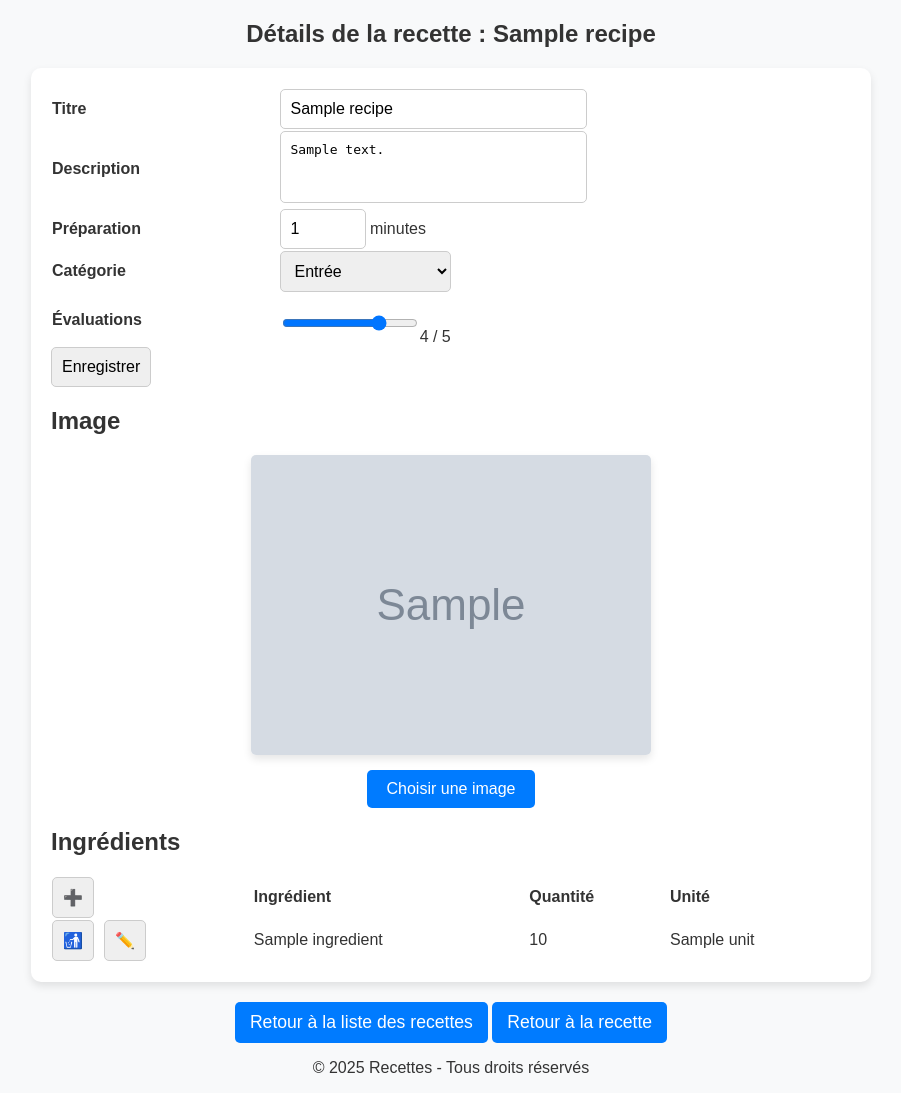
After one commit to pupuce2005/fast-good-cuisine, a Flask app: page /edit/1 in a window 1280 px wide. The commit adds this page. Shown: the whole page, without its empty margins (189-1090 px from the left). Run offline with Flask 3, Linux system fonts and the light colour scheme; tables that the repository leaves empty hold one stand-in row (values such as "Sample post"); grey boxes marked "Sample" are stand-in pictures.

Commit message:
Update recipe ingredient model, enhance image handling, and add edit ingredient functionality

```diff
--- a/app/models.py
+++ b/app/models.py
@@ -27,7 +27,7 @@ class RecipeIngredient(db.Model):
     recipe_id = db.Column(db.Integer, db.ForeignKey('recipes.id'), primary_key=True)
     ingredient_id = db.Column(db.Integer, db.ForeignKey('ingredients.id'), primary_key=True)
     unit_id = db.Column(db.Integer, db.ForeignKey('units.id'), nullable=False)
-    quantity = db.Column(db.Float)
+    quantity = db.Column(db.Integer)
     ingredient = db.relationship('Ingredient', backref='RecipeIngredient', lazy=True)
     unit = db.relationship('Unit', backref='RecipeIngredient', lazy=True)
 
--- a/app/routes.py
+++ b/app/routes.py
@@ -1,5 +1,7 @@
-from flask import Blueprint, render_template
-from app.models import Recipe, Step
+from flask import Blueprint, render_template, request, redirect
+from app.models import Recipe, Step,Unit,Ingredient, RecipeIngredient, db
+from PIL import Image
+import os
 
 main_blueprint = Blueprint('main', __name__)
 
@@ -16,3 +18,96 @@ def recipe_detail(recipe_id):
         steps = Step.query.filter_by(recipe_id=recipe_id).order_by(Step.step_order).all()
         return render_template('recipe.html', recipe=recipe, ingredients=ingredients, steps=steps)
     return render_template('index.html', recipes=Recipe.query.all())
+
+@main_blueprint.route('/edit/<int:recipe_id>')
+def recipe_edit(recipe_id):
+    recipe = Recipe.query.get(recipe_id)
+    if recipe:
+        ingredients = recipe.ingredients
+        steps = Step.query.filter_by(recipe_id=recipe_id).order_by(Step.step_order).all()
+        return render_template('edit.html', recipe=recipe, ingredients=ingredients, steps=steps)
+    return render_template('index.html', recipes=Recipe.query.all())
+
+@main_blueprint.route('/update/<int:recipe_id>', methods=['POST'])
+def recipe_update(recipe_id):
+    recipe = Recipe.query.get(recipe_id)
+
+    if recipe:
+        recipe.name = request.form['title']
+        recipe.description = request.form['description']
+        recipe.cooking_time = request.form['cooking_time']
+        recipe.category = request.form['category']
+        recipe.ratings = request.form['ratings']
+
+        db.session.commit()
+
+        ingredients = recipe.ingredients
+        steps = Step.query.filter_by(recipe_id=recipe_id).order_by(Step.step_order).all()
+
+        return redirect(f'/edit/{recipe_id}')
+
+    return redirect('/')
+
+
+@main_blueprint.route('/update-img/<int:recipe_id>', methods=['POST'])
+def recipe_update_img(recipe_id):
+    recipe = Recipe.query.get(recipe_id)
+
+    image = request.files.get("image")
+    img = Image.open(image)
+
+    size = min(img.size)
+    left = (img.size[0] - size) / 2
+    top = (img.size[1] - size) / 2
+    right = (img.size[0] + size) / 2
+    bottom = (img.size[1] + size) / 2
+
+    img = img.crop((left, top, right, bottom))
+    img = img.resize((500, 500))
+    img.save(os.path.join('app/static/image/', image.filename))
+
+    if recipe:
+        recipe.image_url = image.filename
+        db.session.commit()
+        return redirect(f'/edit/{recipe_id}')
+    return redirect('/')
+
+@main_blueprint.route('/delete-ingredient/<int:recipe_id>/<int:ingredient_id>', methods=['POST'])
+def delete_ingredient(recipe_id, ingredient_id):
+    # Cherche l'ingrédient dans la table `RecipeIngredient` avec la clé primaire composée
+    ingredient = RecipeIngredient.query.filter_by(recipe_id=recipe_id, ingredient_id=ingredient_id).first()
+    if ingredient:
+        db.session.delete(ingredient)
+        db.session.commit()
+    return redirect('/')
+
+@main_blueprint.route('/edit-ingredient/<int:recipe_id>/<int:ingredient_id>', methods=['POST', 'GET'])
+def edit_ingredient(recipe_id, ingredient_id):
+    recipeingredient = RecipeIngredient.query.filter_by(recipe_id=recipe_id, ingredient_id=ingredient_id).first()
+    ingredient = recipeingredient.ingredient
+    unit = recipeingredient.unit
+    if recipeingredient:
+        return render_template('edit-ingredient.html', recipe_id=recipe_id, ingredient_id=ingredient_id, recipeingredient=recipeingredient , ingredient=ingredient, unit=unit, allunits=Unit.query.all(), allingredients=Ingredient.query.all()) # TODO: Ne pas envoyé les ingrédients qui sont déjà dans la recette
+    return redirect('/')
+
+@main_blueprint.route('/update-ingredient/<int:recipe_id>/<int:ingredient_id>', methods=['POST'])
+def update_ingredient(recipe_id, ingredient_id):
+    recipeingredient = RecipeIngredient.query.filter_by(recipe_id=recipe_id, ingredient_id=ingredient_id).first()
+    if recipeingredient:
+        ingredient = Ingredient.query.filter_by(name=request.form['ingredient']).first()
+        print(ingredient.id)
+        recipeingredient.ingredient_id = ingredient.id
+        recipeingredient.quantity = request.form['quantity']
+        recipeingredient.unit_id = request.form['unit']
+        db.session.commit()
+    return redirect(f'/edit/{recipe_id}')
+
+@main_blueprint.route('/add-ingredient/<int:recipe_id>', methods=['POST'])
+def add_ingredient(recipe_id):
+    ingredient = Ingredient.query.filter_by(name=request.form['ingredient']).first()
+    unit = Unit.query.filter_by(name=request.form['unit']).first()
+    if ingredient and unit:
+        recipeingredient = RecipeIngredient(recipe_id=recipe_id, ingredient_id=ingredient.id, quantity=request.form['quantity'], unit_id=unit.id)
+        db.session.add(recipeingredient)
+        db.session.commit()
+    return redirect(f'/edit-ingredient/{recipe_id}/{ingredient.id}')
--- /dev/null
+++ b/app/static/js/edit.js
@@ -0,0 +1,52 @@
+const value = document.querySelector("#value");
+const ratings_input = document.querySelector("#ratings");
+value.textContent = ratings_input.value;
+ratings_input.addEventListener("input", (event) => {
+    value.textContent = event.target.value;
+});
+
+
+function previewFile() {
+    // Récupérer l'élément input et l'élément img pour l'aperçu
+    const input = document.getElementById('image');
+    const preview = document.getElementById('preview-image');
+
+    // Vérifier si un fichier a été sélectionné
+    if (input.files && input.files[0]) {
+        const reader = new FileReader();
+
+        // Lorsque le fichier est lu, mettre à jour l'image affichée
+        reader.onload = function (e) {
+            const img = new Image();
+            img.src = e.target.result;
+
+            img.onload = function () {
+                // Créer un canvas pour redimensionner l'image
+                const canvas = document.createElement('canvas');
+                const ctx = canvas.getContext('2d');
+
+                // Définir la taille du carré
+                const size = Math.min(img.width, img.height);
+                canvas.width = size;
+                canvas.height = size;
+
+                // Dessiner l'image sur le canvas en la centrant et en la redimensionnant
+                ctx.drawImage(img,
+                    (img.width - size) / 2,
+                    (img.height - size) / 2,
+                    size, size,
+                    0, 0,
+                    size, size
+                );
+
+                // Mettre à jour l'attribut src de l'image avec l'image redimensionnée
+                preview.src = canvas.toDataURL();
+            };
+        };
+
+        // Lire le fichier en tant qu'URL de données
+        reader.readAsDataURL(input.files[0]);
+        submitBtn.style.display = 'block';
+    }
+
+}
--- /dev/null
+++ b/app/static/style/edit.css
@@ -0,0 +1,133 @@
+/* 🌐 Styles généraux */
+body {
+    font-family: Arial, sans-serif;
+    margin: 0;
+    padding: 0;
+    background-color: #f8f9fa;
+    color: #333;
+    text-align: center;
+}
+
+/* 🏷️ Conteneur principal */
+main {
+    text-align: left;
+    width: 90%;
+    max-width: 800px;
+    margin: 20px auto;
+    padding: 20px;
+    background-color: #fff;
+    border-radius: 10px;
+    box-shadow: 0 4px 8px rgba(0, 0, 0, 0.1);
+}
+
+table {
+    width: 100%;
+    text-align: left;
+    border-collapse: collapse;
+}
+
+input,
+select {
+    padding: 10px;
+    font-size: 1em;
+    border: 1px solid #ccc;
+    border-radius: 5px;
+}
+
+input[type="text"] {
+    width: 50%;
+}
+
+textarea {
+    width: 50%;
+    height: 50px;
+    padding: 10px;
+    font-size: 1em;
+    border: 1px solid #ccc;
+    border-radius: 5px;
+    resize: none;
+}
+
+input[type="range"] {
+    width: 20%;
+    margin-top: 10px;
+}
+
+.recipe-img {
+    display: flex;
+    flex-direction: column;
+    align-items: center;
+    gap: 15px;
+    margin-top: 20px;
+}
+
+.recipe-img img {
+    max-width: 50%;
+    height: auto;
+    border-radius: 5px;
+    box-shadow: 0 4px 8px rgba(0, 0, 0, 0.1);
+}
+
+.recipe-img input[type="file"],
+.recipe-img input[type="submit"] {
+    display: none;
+}
+
+.recipe-img div {
+    display: flex;
+    gap: 10px;
+}
+
+/* Style du bouton personnalisé */
+.recipe-img .custom-file-upload {
+    display: inline-block;
+    padding: 10px 20px;
+    background-color: #007bff;
+    color: white;
+    border-radius: 5px;
+    cursor: pointer;
+    font-size: 16px;
+    transition: background-color 0.3s ease;
+}
+
+/* Effet au survol */
+.recipe-img .custom-file-upload:hover {
+    background-color: #0056b3;
+}
+
+.ingredient-actions {
+    display: flex;
+    justify-content: left;
+    align-items: left;
+    gap: 10px;
+}
+
+/* 🔙 Bouton de retour */
+.return-link {
+    margin-top: 20px;
+}
+
+.return-link a {
+    display: inline-block;
+    padding: 10px 15px;
+    background-color: #007BFF;
+    color: white;
+    text-decoration: none;
+    border-radius: 5px;
+    font-size: 1.1em;
+    transition: background 0.3s ease;
+}
+
+.return-link a:hover {
+    background-color: #0056b3;
+}
+
+/* 📱 Responsive */
+@media screen and (max-width: 600px) {
+
+    .ingredient-table th,
+    .ingredient-table td {
+        padding: 8px;
+        font-size: 14px;
+    }
+}
--- /dev/null
+++ b/app/templates/edit.html
@@ -0,0 +1,135 @@
+<!DOCTYPE html>
+<html lang="fr">
+
+<head>
+    <meta charset="UTF-8">
+    <meta name="viewport" content="width=device-width, initial-scale=1.0">
+    <link rel="stylesheet" href="{{ url_for('static', filename='style/edit.css') }}">
+    <link rel="icon" href="{{ url_for('static', filename='public/favicon.ico') }}">
+    <title>{{ recipe.name }}</title>
+</head>
+
+<body>
+    <h2>Détails de la recette : {{ recipe.name }}</h2>
+
+    <main>
+        <form action="/update/{{ recipe.id }}" method="post">
+            <table>
+                <tbody>
+                    <tr>
+                        <th>Titre</th>
+                        <td><input type="text" name="title" id="input-title" value="{{ recipe.name }}"></td>
+                    </tr>
+                    <tr>
+                        <th>Description</th>
+                        <td><textarea id="description" name="description">{{ recipe.description }}</textarea></td>
+                    </tr>
+                    <tr>
+                        <th>Préparation</th>
+                        <td><input type="number" name="cooking_time" value="{{ recipe.cooking_time }}" min="5" max="600"
+                                step="5"> minutes</td>
+                    </tr>
+                    <tr>
+                        <th>Catégorie</th>
+                        <td>
+                            <select name="category">
+                                <option value="Entrée" {% if recipe.category=='Entrée' %}selected{% endif %}>Entrée
+                                </option>
+                                <option value="Plat" {% if recipe.category=='Plat' %}selected{% endif %}>Plat
+                                </option>
+                                <option value="Dessert" {% if recipe.category=='Dessert' %}selected{% endif %}>
+                                    Dessert
+                                </option>
+                                <option value="Boisson" {% if recipe.category=='Boisson' %}selected{% endif %}>
+                                    Boisson
+                                </option>
+                                <option value="Viande" {% if recipe.category=='Viande' %}selected{% endif %}>Viande
+                                </option>
+                                <option value="Poisson" {% if recipe.category=='Poisson' %}selected{% endif %}>
+                                    Poisson
+                                </option>
+                                <option value="Pâtes" {% if recipe.category=='Pâtes' %}selected{% endif %}>Pâtes
+                                </option>
+                                <option value="Accompagnement" {% if recipe.category=='Accompagnement' %}selected{%
+                                    endif %}>
+                                    Accompagnement</option>
+                                <option value="Sauce" {% if recipe.category=='Sauce' %}selected{% endif %}>Sauce
+                                </option>
+                                <option value="Salade" {% if recipe.category=='Salade' %}selected{% endif %}>Salade
+                                </option>
+                                <option value="Autre" {% if recipe.category=='Autre' %}selected{% endif %}>Autre
+                                </option>
+                            </select>
+                        </td>
+                    </tr>
+                    <tr>
+                        <th>Évaluations</th>
+                        <td>
+                            <input type="range" id="ratings" name="ratings" value="{{ recipe.ratings }}" min="0" max="5"
+                                step="1"><output id="value"></output> / 5
+                        </td>
+                    </tr>
+                </tbody>
+            </table>
+            <input type="submit" value="Enregistrer">
+        </form>
+
+        <h2>Image</h2>
+        <form action="/update-img/{{ recipe.id }}" method="post" enctype="multipart/form-data" class="recipe-img">
+            <img id="preview-image" src="{{ url_for('static', filename='image/') }}{{ recipe.image_url }}"
+                alt="Recipe Image">
+            <div>
+                <label for="image" class="custom-file-upload">Choisir une image</label>
+                <input type="file" id="image" name="image" accept="image/*" required onchange="previewFile()">
+                <input type="submit" class="custom-file-upload" id="submitBtn" value="Valider">
+            </div>
+        </form>
+
+        <section class="ingredients">
+            <h2>Ingrédients</h2>
+            <table class="ingredient-table">
+                <thead>
+                    <tr>
+                        <th>
+                            <form action="/add-ingredient/{{ recipe.id }}" method="post"><input type="submit" value="➕">
+                            </form>
+                        </th>
+                        <th>Ingrédient</th>
+                        <th>Quantité</th>
+                        <th>Unité</th>
+                    </tr>
+                </thead>
+                <tbody>
+                    {% for ingredient in recipe.ingredients %}
+                    <tr>
+                        <td class="ingredient-actions">
+                            <form action="/delete-ingredient/{{ recipe.id }}/{{ ingredient.ingredient_id }}"
+                                method="post"><input type="submit" value="🚮"></form>
+                            <form action="/edit-ingredient/{{ recipe.id }}/{{ ingredient.ingredient_id }}"
+                                method="post"><input type="submit" value="✏️"></form>
+                        </td>
+                        <td>{{ ingredient.ingredient.name }}</td>
+                        <td>{{ ingredient.quantity }}</td>
+                        <td>{{ ingredient.unit.name }}</td>
+                    </tr>
+                    {% endfor %}
+                </tbody>
+            </table>
+
+        </section>
+
+
+    </main>
+    <nav class="return-link">
+        <a href="/">Retour à la liste des recettes</a>
+        <a href="/{{ recipe.id }}">Retour à la recette</a>
+    </nav>
+
+
+    <footer>
+        <p>&copy; 2025 Recettes - Tous droits réservés</p>
+    </footer>
+    <script src="{{ url_for('static', filename='js/edit.js') }}"></script>
+</body>
+
+</html>
--- a/app/templates/index.html
+++ b/app/templates/index.html
@@ -18,7 +18,7 @@
         <section class="recipe-container">
             {% for recipe in recipes %}
             <article class="recipe-box">
-                <a href="{{ url_for('main.recipe_detail', recipe_id=recipe.id) }}" class="recipe-link">
+                <a href="/{{recipe.id}}" class="recipe-link">
                     <img src="{{ url_for('static', filename='image/') }}{{recipe.image_url}}" alt="{{ recipe.name }}"
                         class="recipe-img">
                     <h3 class="recipe-title">{{ recipe.name }}</h3>
```
Also changed, not shown: app/static/js/edit-ingredient.js (added, +37 -0 lines), app/static/style/edit-ingredient.css (added, +59 -0 lines), app/templates/edit-ingredient.html (added, +65 -0 lines), app/templates/recipe.html (+3 -5 lines), app/static/image/patescarbonara.jpg, app/static/image/saladecesar.jpg.
